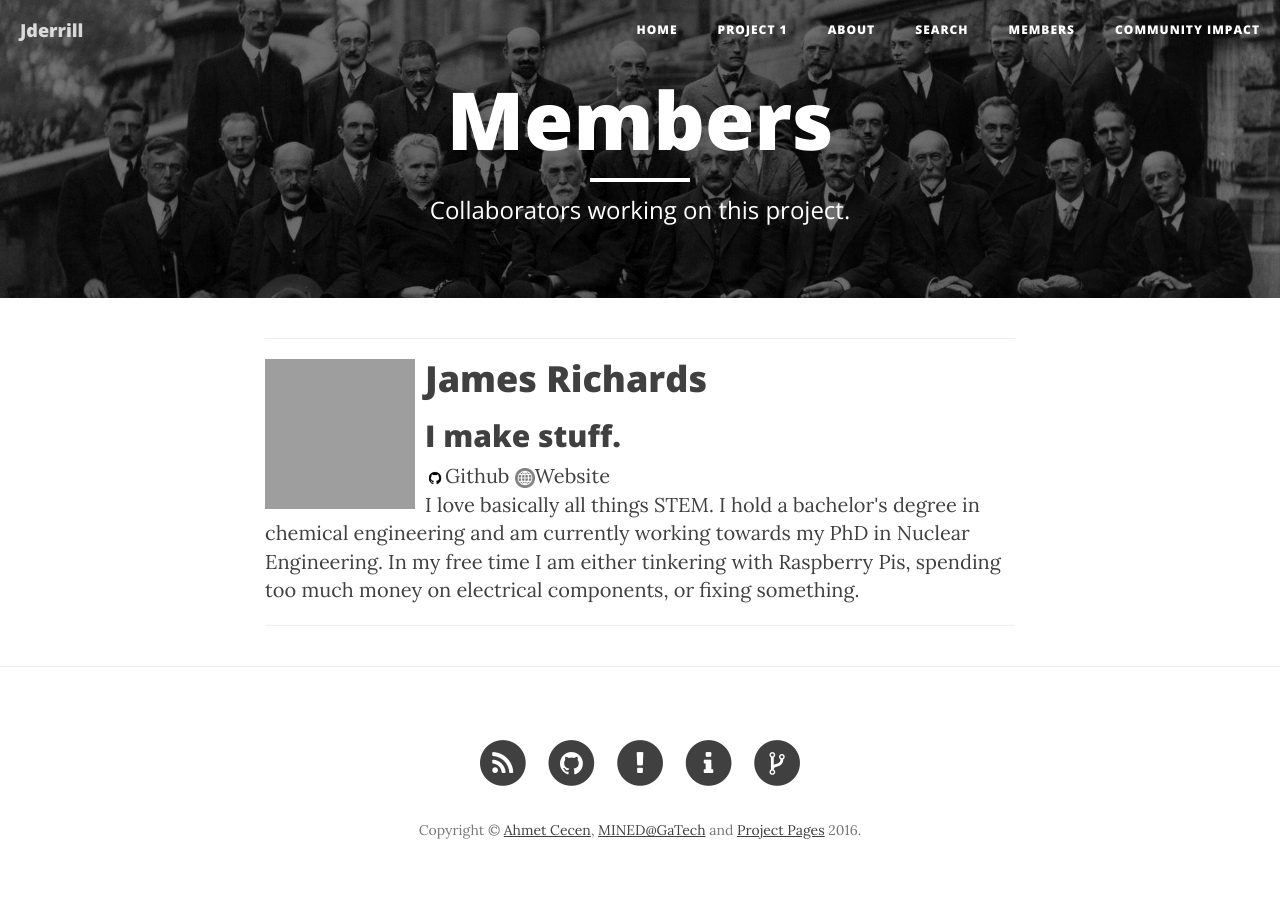
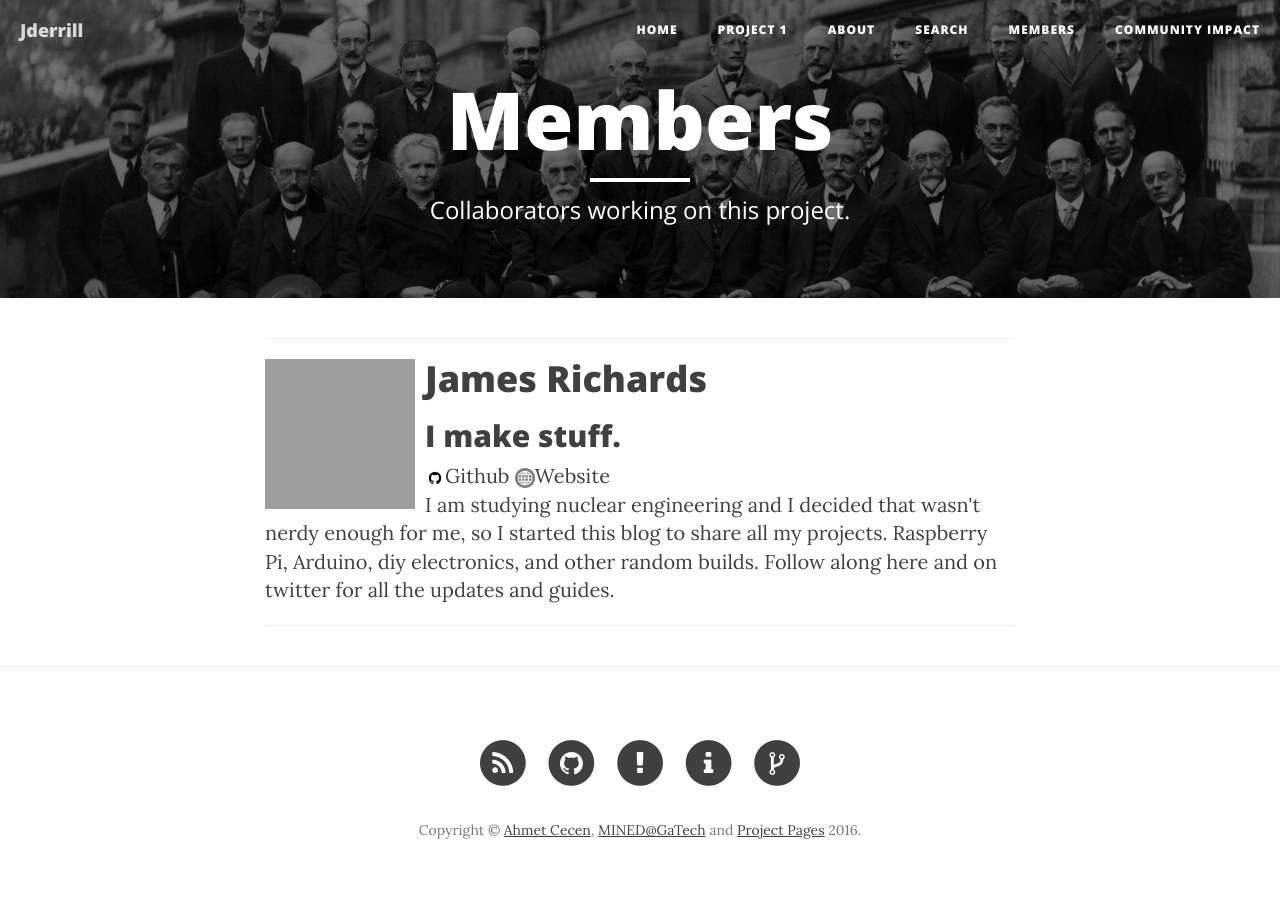
Before and after one commit to Jderrill/Jderrill.github.io, a Jekyll site: the page built from members.html, in a window 1280 px wide. Built offline with Jekyll 4.4.1, drawn with Linux system fonts in a browser that asks for light colours; nearby versions of some CDN libraries; grey boxes are pictures that could not be loaded.

Commit message:
Updated bio, added twitter

```diff
--- a/_data/members.yml
+++ b/_data/members.yml
@@ -4,6 +4,7 @@
   role: I make stuff.
   img: https://avatars0.githubusercontent.com/u/8010235?v=3&s=400
   github: jderrill
-  bio: I love basically all things STEM. I hold a bachelor's degree in chemical engineering and am currently working towards my PhD in Nuclear Engineering. In my free time I am either tinkering with Raspberry Pis, spending too much money on electrical components, or fixing something.
+  twitter: jderrill
+  bio: I am studying nuclear engineering and I decided that wasn't nerdy enough for me, so I started this blog to share all my projects. Raspberry Pi, Arduino, diy electronics, and other random builds. Follow along here and on twitter for all the updates and guides.
   url: http://jderrill.github.io/
   visible: true
```
